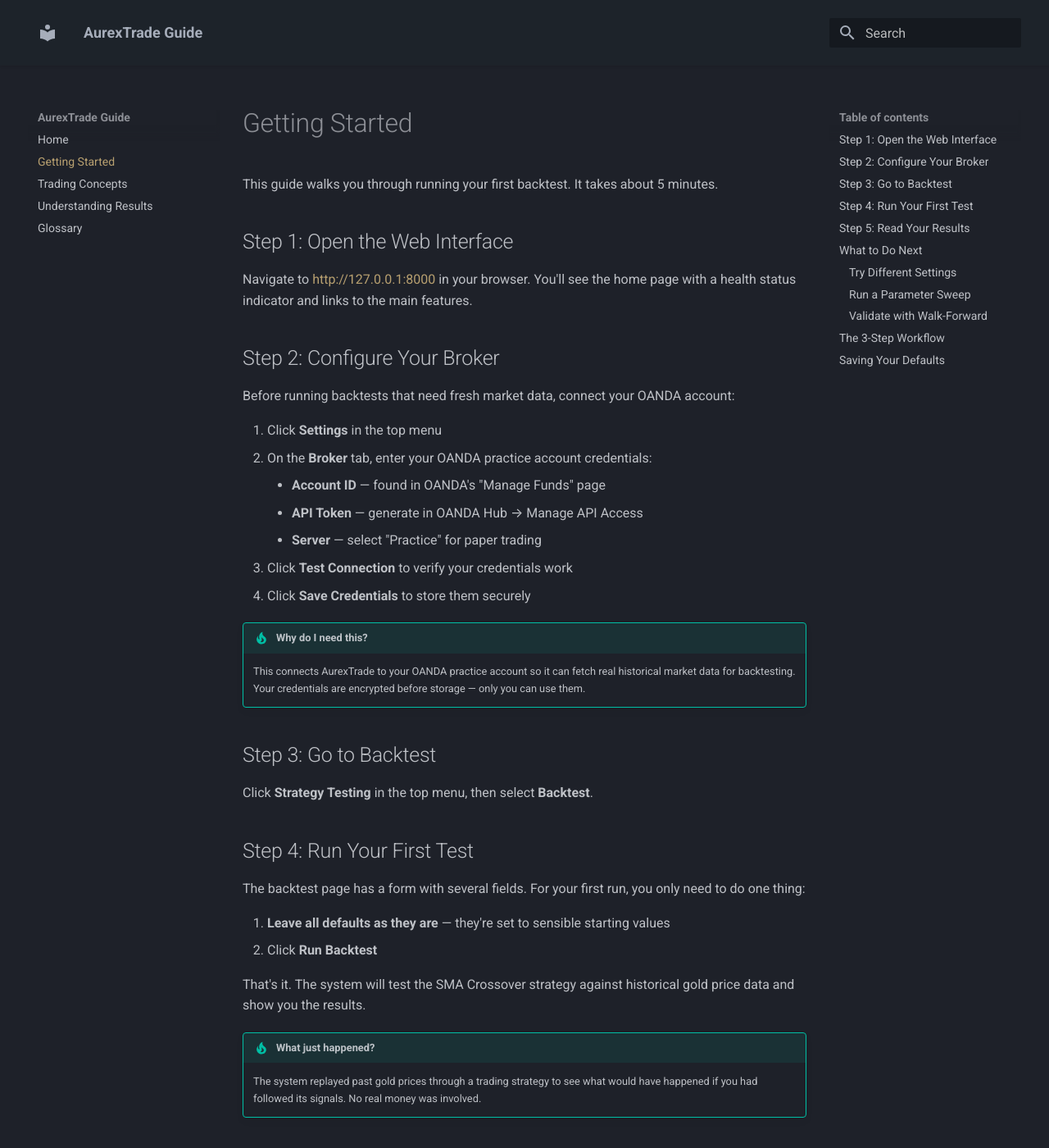
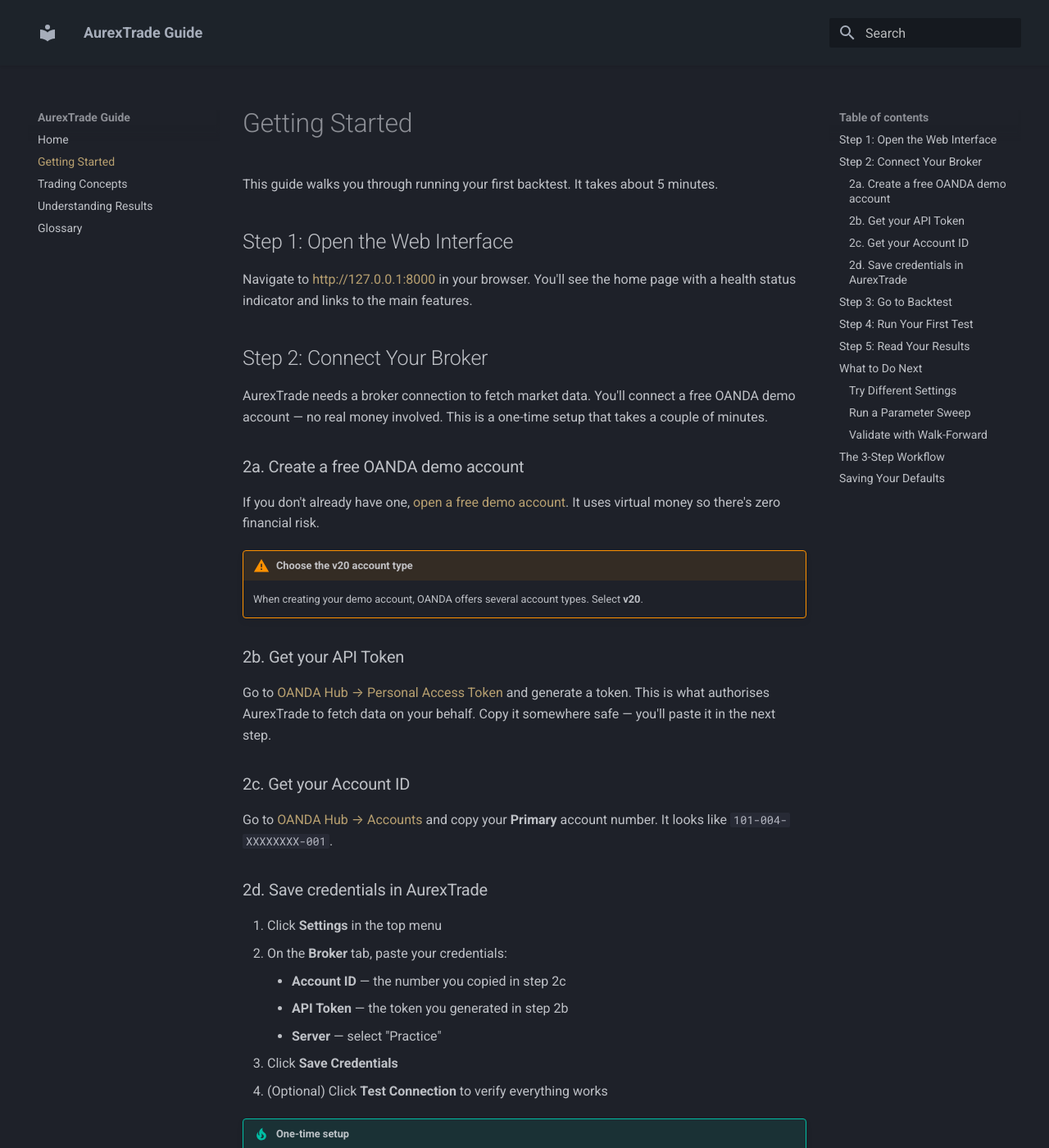
Before and after one commit to manikolbe/aurex-trade, an MkDocs documentation site: the page built from docs/user/getting-started.md, in a window 1280 px wide and 1400 px high. Shown: the whole window at 82% size. Built offline with MkDocs 1.6.1 and Material for MkDocs 9.7.7, drawn with Linux system fonts in a browser that asks for light colours; some of the changed text lies outside the part shown.

Commit message:
Update user guide: full broker setup walkthrough for new users
Getting Started Step 2 now guides users from zero to configured —
OANDA demo account creation, API token generation, account ID lookup,
and credential entry in AurexTrade. Added first-run download note and
broker-related glossary terms.

Co-Authored-By: Claude Opus 4.6 <noreply@anthropic.com>

```diff
--- a/docs/user/getting-started.md
+++ b/docs/user/getting-started.md
@@ -7,22 +7,45 @@ This guide walks you through running your first backtest. It takes about 5 minut
 Navigate to [http://127.0.0.1:8000](http://127.0.0.1:8000) in your browser.
 You'll see the home page with a health status indicator and links to the main features.
 
-## Step 2: Configure Your Broker
+## Step 2: Connect Your Broker
 
-Before running backtests that need fresh market data, connect your OANDA account:
+AurexTrade needs a broker connection to fetch market data. You'll connect a free
+OANDA demo account — no real money involved. This is a one-time setup that takes
+a couple of minutes.
+
+### 2a. Create a free OANDA demo account
+
+If you don't already have one, [open a free demo account](https://help.oanda.com/us/en/faqs/open-demo-account.htm).
+It uses virtual money so there's zero financial risk.
+
+!!! warning "Choose the **v20** account type"
+    When creating your demo account, OANDA offers several account types.
+    Select **v20**.
+
+### 2b. Get your API Token
+
+Go to [OANDA Hub → Personal Access Token](https://hub.oanda.com/tpa/personal_token)
+and generate a token. This is what authorises AurexTrade to fetch data on your behalf.
+Copy it somewhere safe — you'll paste it in the next step.
+
+### 2c. Get your Account ID
+
+Go to [OANDA Hub → Accounts](https://hub.oanda.com/accounts) and copy your
+**Primary** account number. It looks like `101-004-XXXXXXXX-001`.
+
+### 2d. Save credentials in AurexTrade
 
 1. Click **Settings** in the top menu
-2. On the **Broker** tab, enter your OANDA practice account credentials:
-    - **Account ID** — found in OANDA's "Manage Funds" page
-    - **API Token** — generate in OANDA Hub → Manage API Access
-    - **Server** — select "Practice" for paper trading
-3. Click **Test Connection** to verify your credentials work
-4. Click **Save Credentials** to store them securely
+2. On the **Broker** tab, paste your credentials:
+    - **Account ID** — the number you copied in step 2c
+    - **API Token** — the token you generated in step 2b
+    - **Server** — select "Practice"
+3. Click **Save Credentials**
+4. (Optional) Click **Test Connection** to verify everything works
 
-!!! tip "Why do I need this?"
-    This connects AurexTrade to your OANDA practice account so it can fetch
-    real historical market data for backtesting. Your credentials are encrypted
-    before storage — only you can use them.
+!!! tip "One-time setup"
+    You only need to do this once. Your credentials are encrypted before storage
+    and never displayed back — only you can use them.
 
 ## Step 3: Go to Backtest
 
@@ -38,6 +61,11 @@ to do one thing:
 
 That's it. The system will test the SMA Crossover strategy against historical gold
 price data and show you the results.
+
+!!! note "First run takes a little longer"
+    The first time you run a backtest, AurexTrade downloads historical data from
+    OANDA. You'll see a "Downloading..." status — this typically takes 10–30 seconds
+    depending on the date range. Subsequent runs reuse the cached data and are much faster.
 
 !!! tip "What just happened?"
     The system replayed past gold prices through a trading strategy to see what
```
Also changed, not shown: docs/user/glossary.md (+16 -0 lines).
